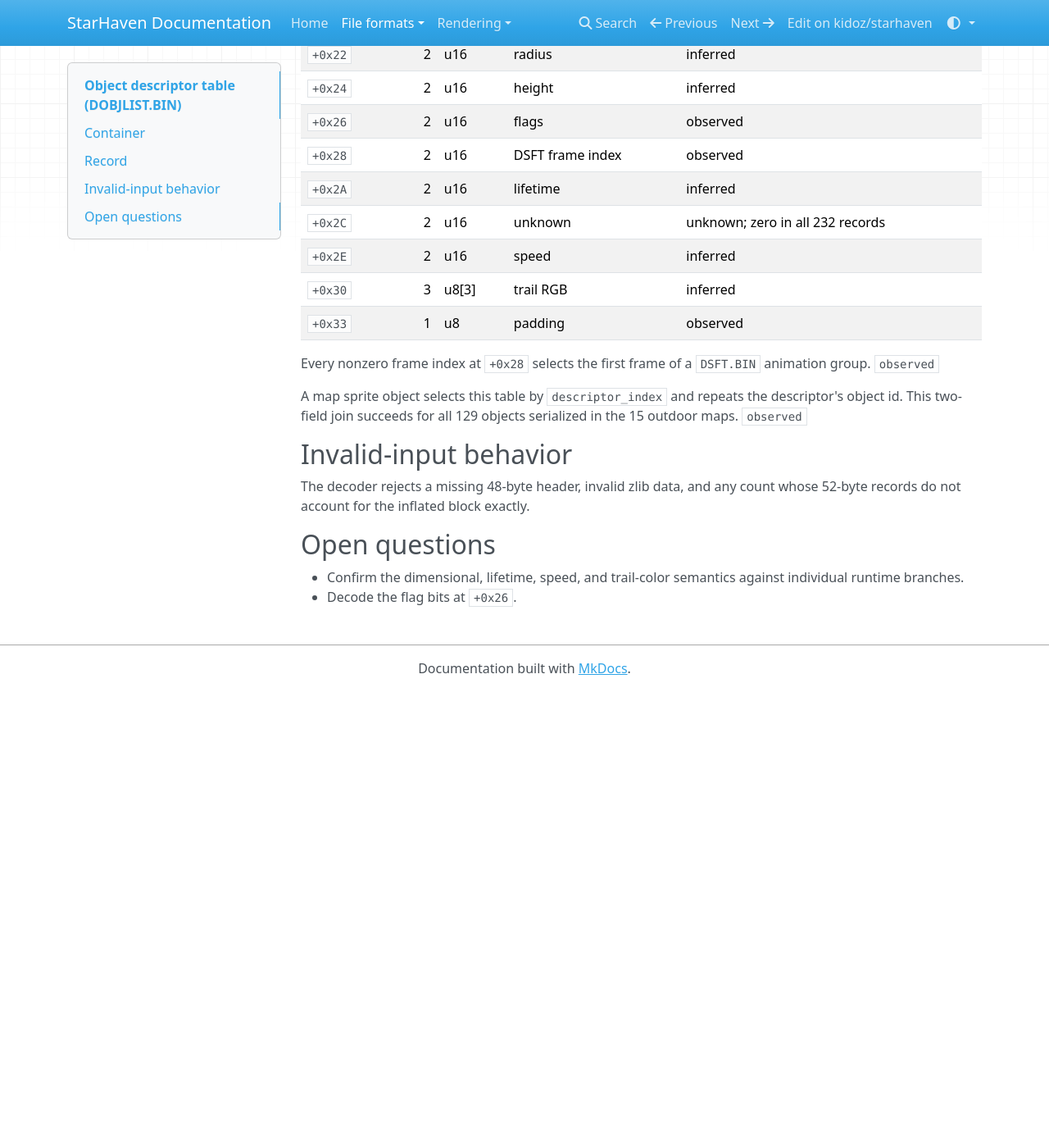
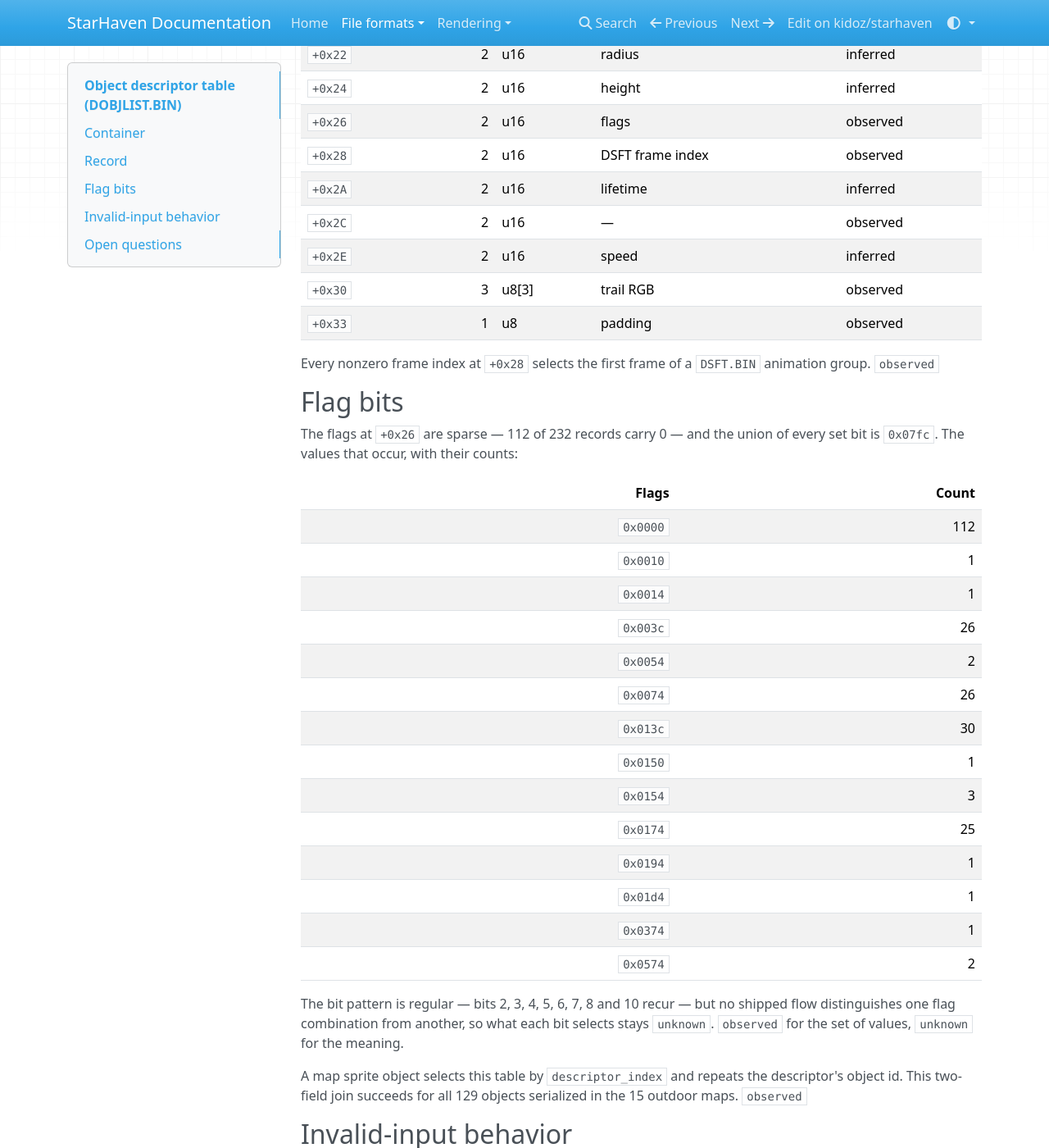
Before and after one commit to kidoz/starhaven, an MkDocs documentation site: the page built from docs/formats/dobjlist.md, in a window 1280 px wide and 1400 px high, scrolled down 551 px. Shown: the whole window at 82% size. Built offline with MkDocs 1.6.1, drawn with Linux system fonts in a browser that asks for light colours; nearby versions of some CDN libraries; before the commit the page ends 1394 px from its top, so only the background shows below that; some of the changed text lies outside the part shown.

Commit message:
Read the quiet flags carried by every loose object

```diff
--- a/docs/formats/dobjlist.md
+++ b/docs/formats/dobjlist.md
@@ -1,7 +1,8 @@
 # Object descriptor table (`DOBJLIST.BIN`)
 
-Status: **draft, evidence-backed.** `DOBJLIST.BIN` is the global descriptor
+Status: **decoded, evidence-backed.** `DOBJLIST.BIN` is the global descriptor
 table for loot sprites, projectiles, spell effects, and other sprite objects.
+Each claim is tagged `observed`, `inferred`, or `unknown`.
 
 ## Container
 
@@ -24,16 +25,43 @@ for the inflated block exactly. `observed`
 | `+0x20` | 2 | u16 | object id | observed |
 | `+0x22` | 2 | u16 | radius | inferred |
 | `+0x24` | 2 | u16 | height | inferred |
-| `+0x26` | 2 | u16 | flags | observed |
+| `+0x26` | 2 | u16 | flags | observed | see the flag bits below |
 | `+0x28` | 2 | u16 | DSFT frame index | observed |
 | `+0x2A` | 2 | u16 | lifetime | inferred |
-| `+0x2C` | 2 | u16 | unknown | unknown; zero in all 232 records |
+| `+0x2C` | 2 | u16 | — | observed | zero in all 232 records |
 | `+0x2E` | 2 | u16 | speed | inferred |
-| `+0x30` | 3 | u8[3] | trail RGB | inferred |
+| `+0x30` | 3 | u8[3] | trail RGB | observed | nonzero on 64 of 232 records |
 | `+0x33` | 1 | u8 | padding | observed |
 
 Every nonzero frame index at `+0x28` selects the first frame of a
 `DSFT.BIN` animation group. `observed`
+
+## Flag bits
+
+The flags at `+0x26` are sparse — 112 of 232 records carry 0 — and the union of
+every set bit is `0x07fc`. The values that occur, with their counts:
+
+| Flags | Count |
+| ---: | ---: |
+| `0x0000` | 112 |
+| `0x0010` | 1 |
+| `0x0014` | 1 |
+| `0x003c` | 26 |
+| `0x0054` | 2 |
+| `0x0074` | 26 |
+| `0x013c` | 30 |
+| `0x0150` | 1 |
+| `0x0154` | 3 |
+| `0x0174` | 25 |
+| `0x0194` | 1 |
+| `0x01d4` | 1 |
+| `0x0374` | 1 |
+| `0x0574` | 2 |
+
+The bit pattern is regular — bits 2, 3, 4, 5, 6, 7, 8 and 10 recur — but no
+shipped flow distinguishes one flag combination from another, so what each bit
+selects stays `unknown`. `observed` for the set of values, `unknown` for the
+meaning.
 
 A map sprite object selects this table by `descriptor_index` and repeats the
 descriptor's object id. This two-field join succeeds for all 129 objects
@@ -48,4 +76,5 @@ whose 52-byte records do not account for the inflated block exactly.
 
 - Confirm the dimensional, lifetime, speed, and trail-color semantics against
   individual runtime branches.
-- Decode the flag bits at `+0x26`.
+- What each flag bit at `+0x26` selects; the value set is enumerated above, the
+  meanings are not.
```
